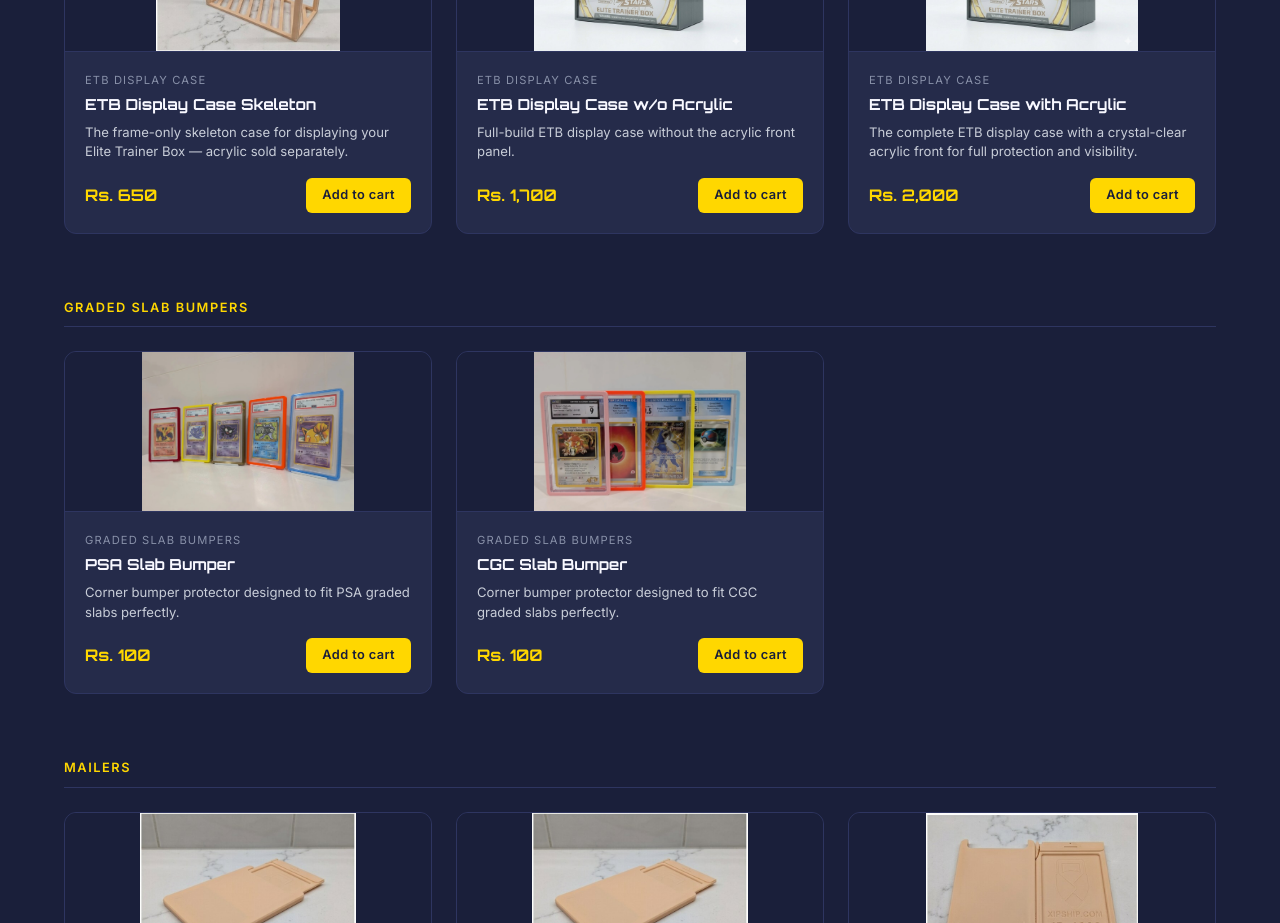
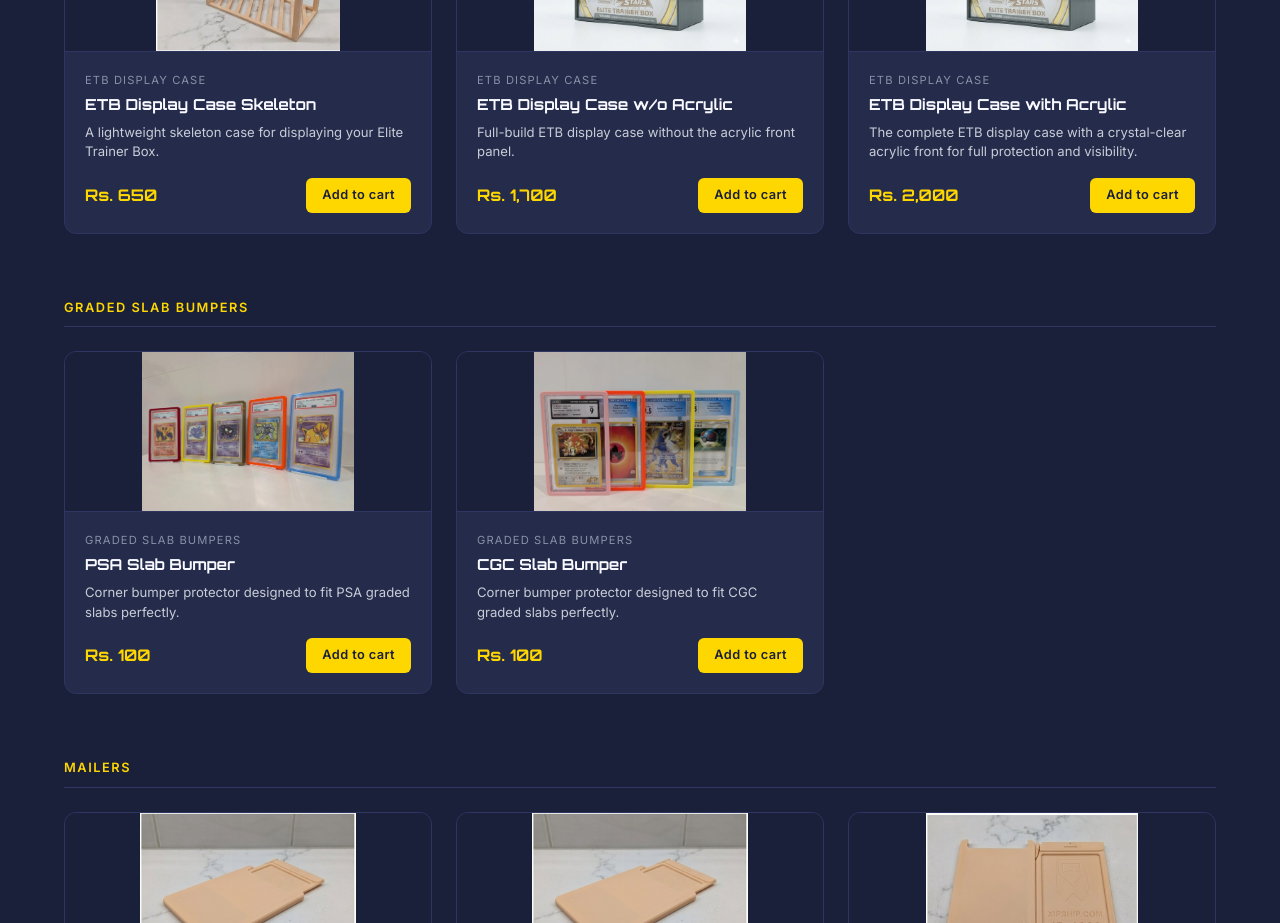
Before and after one commit to DanMan149/tcgshop, a Next.js app: page / in a window 1280 px wide. Shown: the part 1720-2643 px from the top of the page. Built offline with nearby package versions, Linux system fonts and the light colour scheme.

Commit message:
etb description fix

```diff
--- a/src/data/products.ts
+++ b/src/data/products.ts
@@ -47,7 +47,7 @@
     name: "ETB Display Case Skeleton",
     price: 650,
     category: "ETB Display Case",
-    description: "The frame-only skeleton case for displaying your Elite Trainer Box — acrylic sold separately.",
+    description: "A lightweight skeleton case for displaying your Elite Trainer Box.",
     emoji: "📦",
     image: "/products/etb-case-skeleton.jpg",
   },
```
